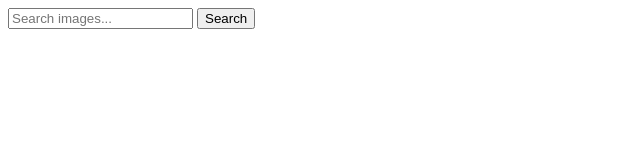
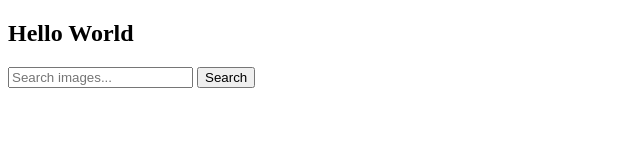
Before and after one commit to goit-emrsnbcn/goit-js-hw-11-v2, a plain HTML site: page index.html in a window 1280 px wide. Shown: the whole page, without its empty margins (0-640 px from the left). Drawn offline with Linux system fonts and the light colour scheme.

Commit message:
Deploying to gh-pages from @ goit-emrsnbcn/goit-js-hw-11-v2@2c5cc5182666c3617cd6e34c8bc7d74e6ddd310d 🚀

```diff
--- a/index.html
+++ b/index.html
@@ -1 +1 @@
-<!DOCTYPE html><html lang="en"><head><meta charset="utf-8"><meta name="viewport" content="width=device-width, initial-scale=1.0"><title>GOIT JS HW 11</title><link rel="stylesheet" href="/goit-js-hw-11-v2/index.3966972a.css"></head><body> <header class="header"> <form class="search-form" id="search-form"> <input class="search-form-input" type="text" name="searchQuery" autocomplete="off" placeholder="Search images..."> <button type="submit">Search</button> </form> </header> <main class="main-content"> <section class="section"> <div class="container"> <div class="gallery">  </div> </div> </section> </main>  <script src="/goit-js-hw-11-v2/index.8ffe5ba8.js" type="module"></script><script src="/goit-js-hw-11-v2/index.a4b00a3c.js" nomodule="" defer></script> </body></html>
+<!DOCTYPE html><html lang="en"><head><meta charset="utf-8"><meta name="viewport" content="width=device-width, initial-scale=1.0"><title>GOIT JS HW 11</title><link rel="stylesheet" href="/goit-js-hw-11-v2/index.3966972a.css"></head><body> <h2>Hello World</h2> <header class="header"> <form class="search-form" id="search-form"> <input class="search-form-input" type="text" name="searchQuery" autocomplete="off" placeholder="Search images..."> <button type="submit">Search</button> </form> </header> <main class="main-content"> <section class="section"> <div class="container"> <div class="gallery">  </div> </div> </section> </main>  <script src="/goit-js-hw-11-v2/index.8ffe5ba8.js" type="module"></script><script src="/goit-js-hw-11-v2/index.a4b00a3c.js" nomodule="" defer></script> </body></html>
```
